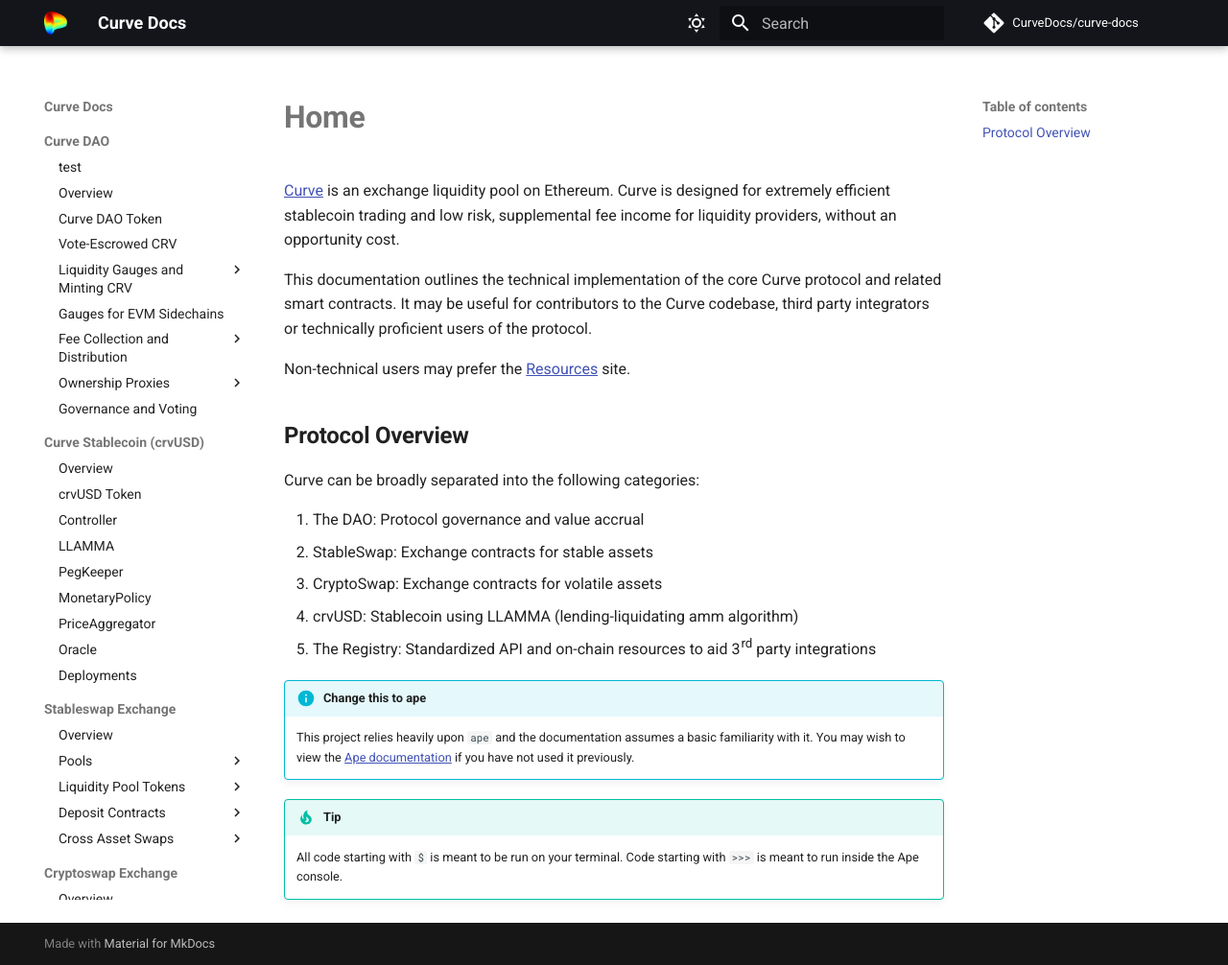
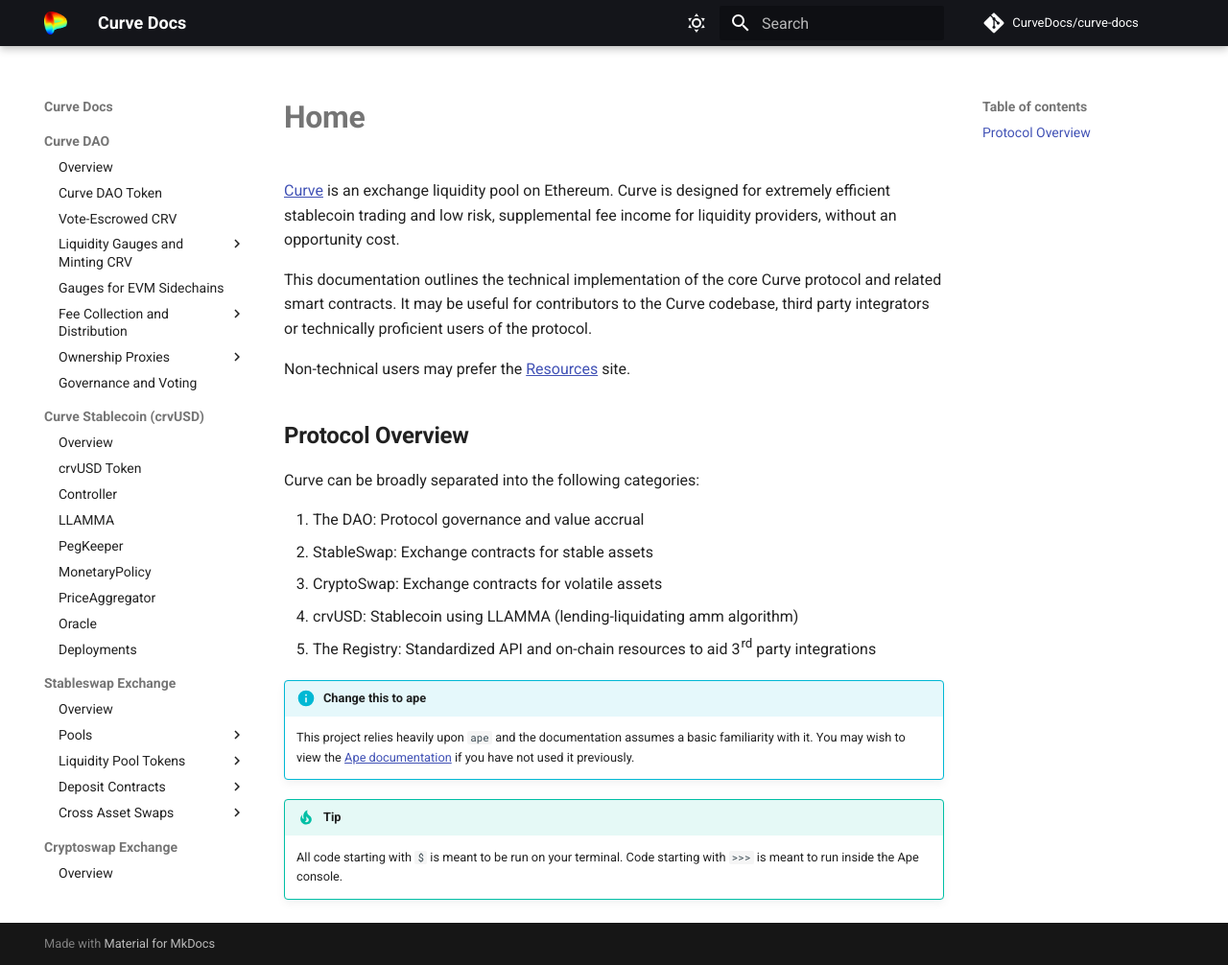
Before and after one commit to CurveDocs/curve-docs, an MkDocs documentation site: the page built from docs/index.md, in a window 1280 px wide and 1006 px high. Shown: the whole window at 96% size. Built offline with MkDocs 1.6.1 and Material for MkDocs 9.7.7, drawn with Linux system fonts in a browser that asks for light colours; comment, search, counter and statistics services are not loaded.

Commit message:
remove tests from yaml

```diff
--- a/mkdocs.yml
+++ b/mkdocs.yml
@@ -13,7 +13,6 @@
 
 nav:
   - Curve DAO:
-    - test: curve_dao/test.md
     - Overview: curve_dao/overview.md
     - Curve DAO Token: curve_dao/ERC20CRV.md
     - Vote-Escrowed CRV: curve_dao/VotingEscrow.md
```
